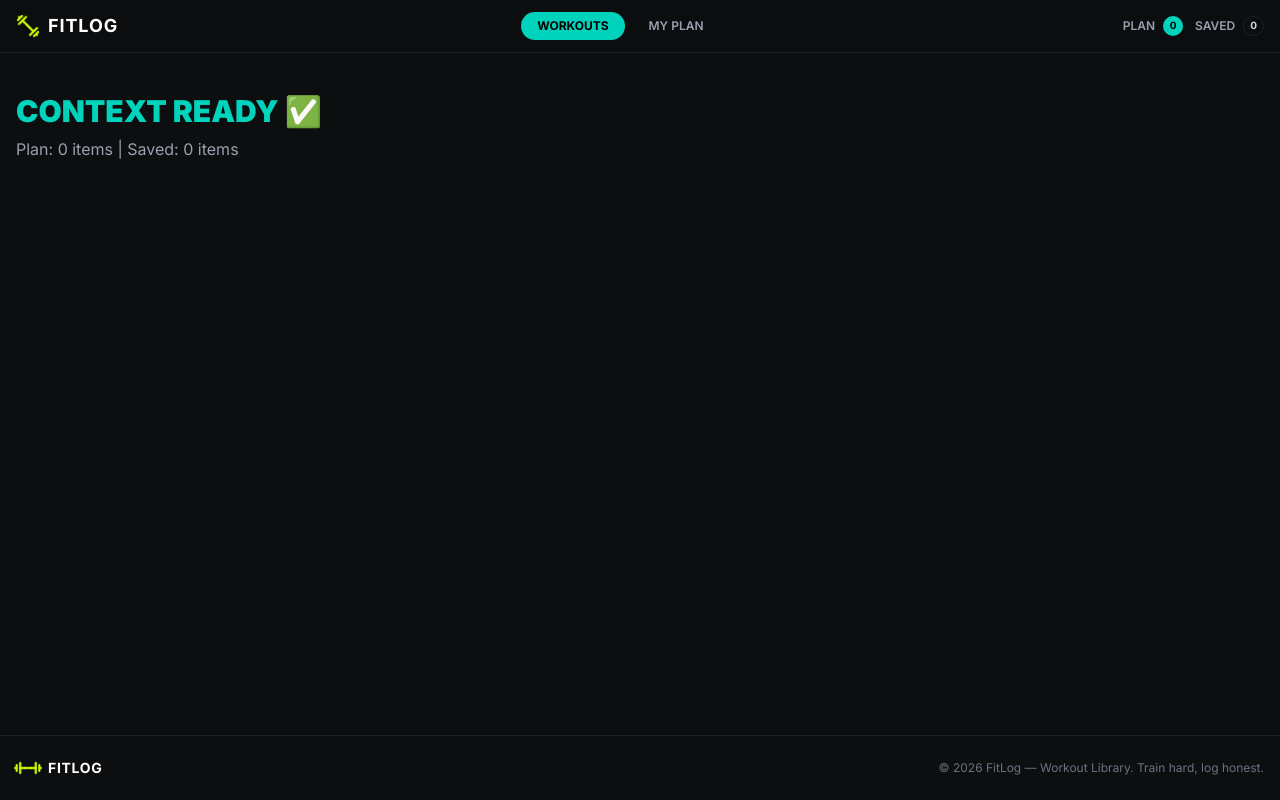
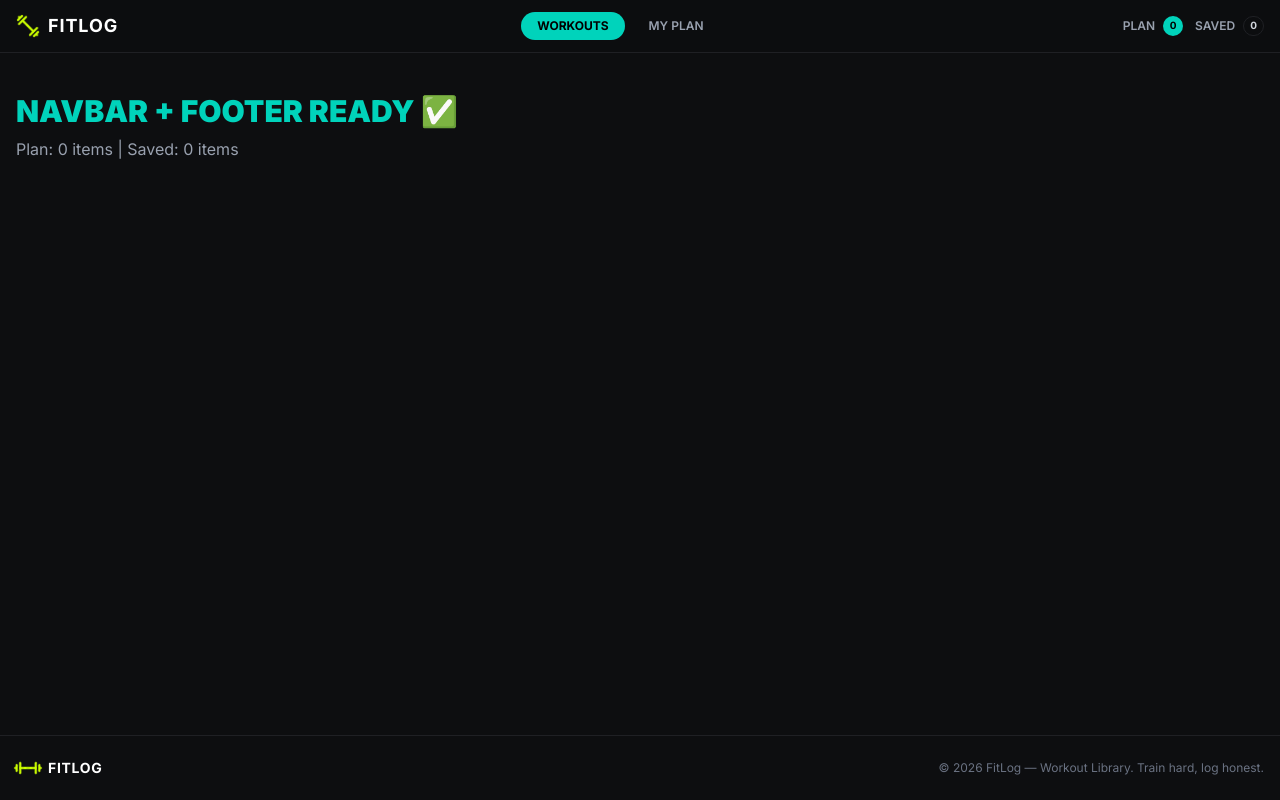
Before and after one commit to aminulislamdev/Fitlog, a Next.js app: page / in a window 1280 px wide. Built offline with nearby package versions, Linux system fonts and the light colour scheme.

Commit message:
chore: test navbar and footer on home page

```diff
--- a/src/app/page.tsx
+++ b/src/app/page.tsx
@@ -8,7 +8,7 @@ export default function HomePage() {
   return (
     <div className="container mx-auto px-4 py-10">
       <h1 className="text-3xl font-black uppercase text-accent">
-        Context Ready ✅
+        Navbar + Footer Ready ✅
       </h1>
       <p className="mt-2 text-gray-400">
         Plan: {todayPlan.length} items | Saved: {saved.length} items
```
